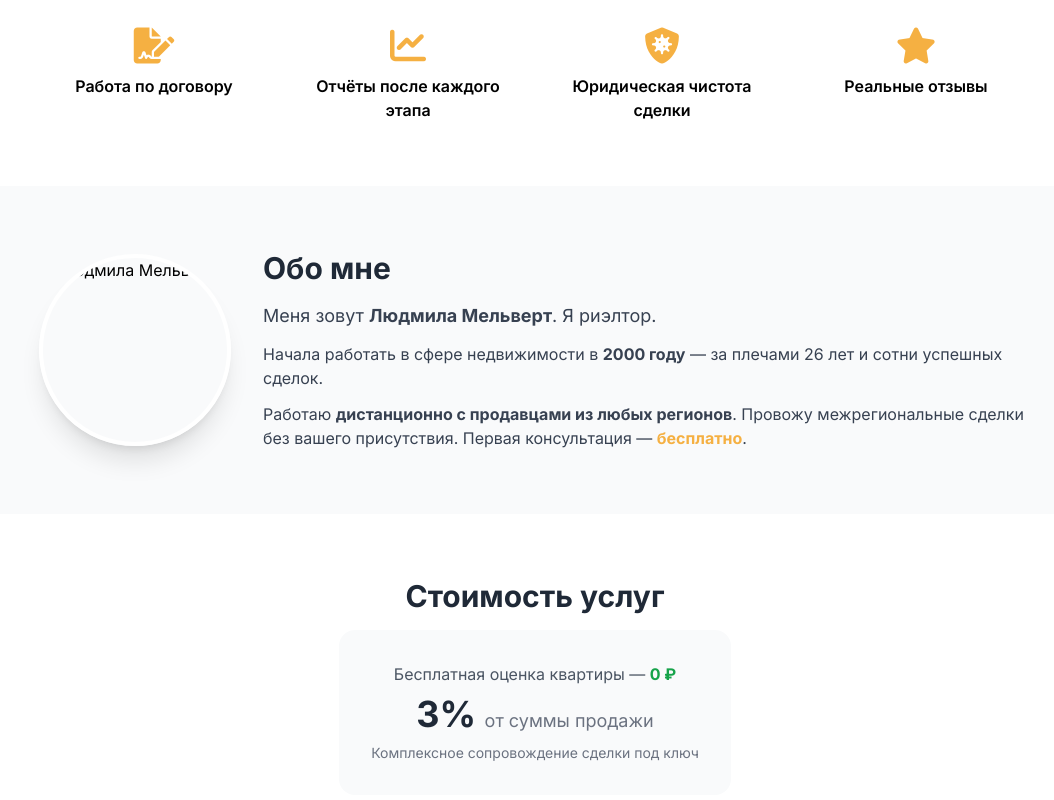
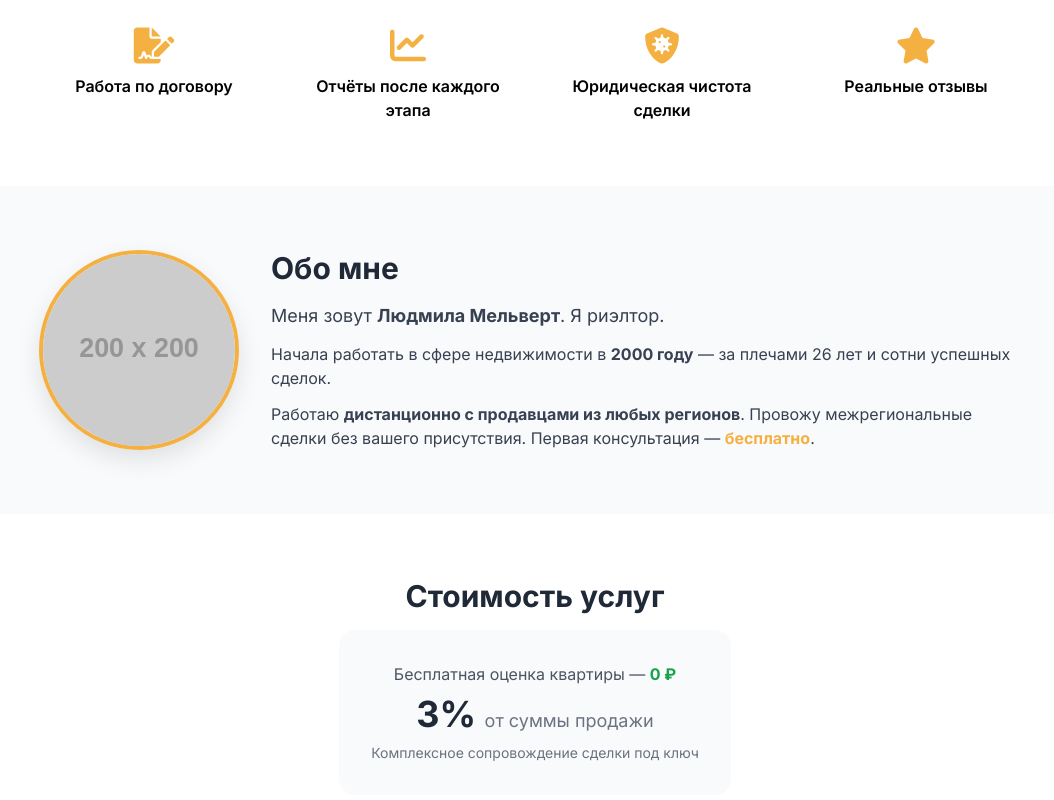
Before and after one commit to asix114/realtor2, a website: page index.html in a window 1280 px wide. Shown: the part 1910-2710 px from the top of the page, without its empty margins (105-1159 px from the left). Drawn offline with nearby package versions, Linux system fonts and the light colour scheme; placeholder pictures from the web are drawn by us.

Commit message:
Update index.html

```diff
--- a/index.html
+++ b/index.html
@@ -12,7 +12,7 @@
         @import url('https://fonts.googleapis.com/css2?family=Inter:wght@300;400;500;600;700&display=swap');
         body { font-family: 'Inter', sans-serif; }
         .hero {
-            background-image: url('обложка лендинг недвиж. с логотипом на экране.png');
+            background-image: url('обложка недвиж моб..png');
             background-size: cover;
             background-position: center;
             position: relative;
@@ -31,6 +31,14 @@
         .btn-gold { background-color: #f5b042; }
         .btn-gold:hover { background-color: #e09e2e; }
         .text-gold { color: #f5b042; }
+        .agent-photo {
+            width: 200px;
+            height: 200px;
+            border-radius: 50%;
+            object-fit: cover;
+            border: 4px solid #f5b042;
+            box-shadow: 0 10px 25px rgba(0,0,0,0.1);
+        }
     </style>
 </head>
 <body class="bg-gray-50">
@@ -107,7 +115,7 @@
     <section class="py-16 bg-gray-50">
         <div class="max-w-5xl mx-auto px-4">
             <div class="flex flex-col md:flex-row items-center gap-8">
-                <img src="фото.jpg" alt="Людмила Мельверт" class="w-48 h-48 rounded-full object-cover shadow-xl border-4 border-white">
+                <img src="фото.jpg" alt="Людмила Мельверт" class="agent-photo" onerror="this.src='https://via.placeholder.com/200x200?text=Фото'">
                 <div class="flex-1 text-center md:text-left">
                     <h2 class="text-3xl font-bold text-gray-800 mb-4">Обо мне</h2>
                     <p class="text-gray-700 mb-3 text-lg">Меня зовут <strong>Людмила Мельверт</strong>. Я риэлтор.</p>
@@ -163,7 +171,7 @@
     <script>
         const form = document.getElementById('myForm');
         const msg = document.getElementById('formMessage');
-        const scriptURL = 'https://script.google.com/macros/s/AKfycbzSgA18PGRrjVO2fKMtfNp7gfOpv0gdiJIrXe9vEG_95gvTxDwM2zfVAOTZ2DqoYnBZ/exec';
+        const scriptURL = 'https://script.google.com/macros/s/AKfycbx6Zb5VF3IFcQR7nKj159BitfzBwXPemhdmbj6Cc74S_T3gfOWghOetdYpEMzLrrJSL/exec';
         form.addEventListener('submit', async (e) => {
             e.preventDefault();
             const name = document.getElementById('userName').value;
```
